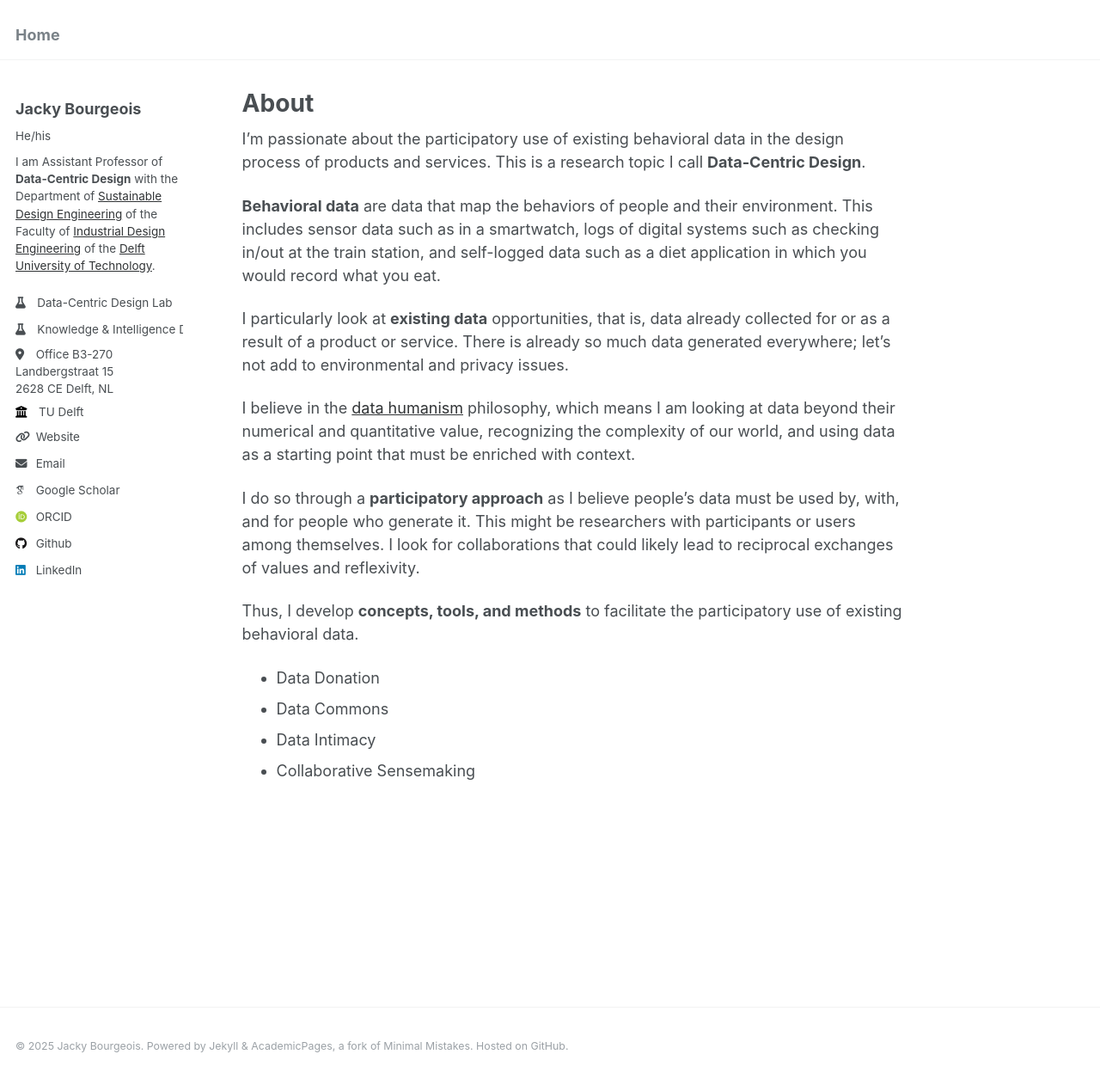
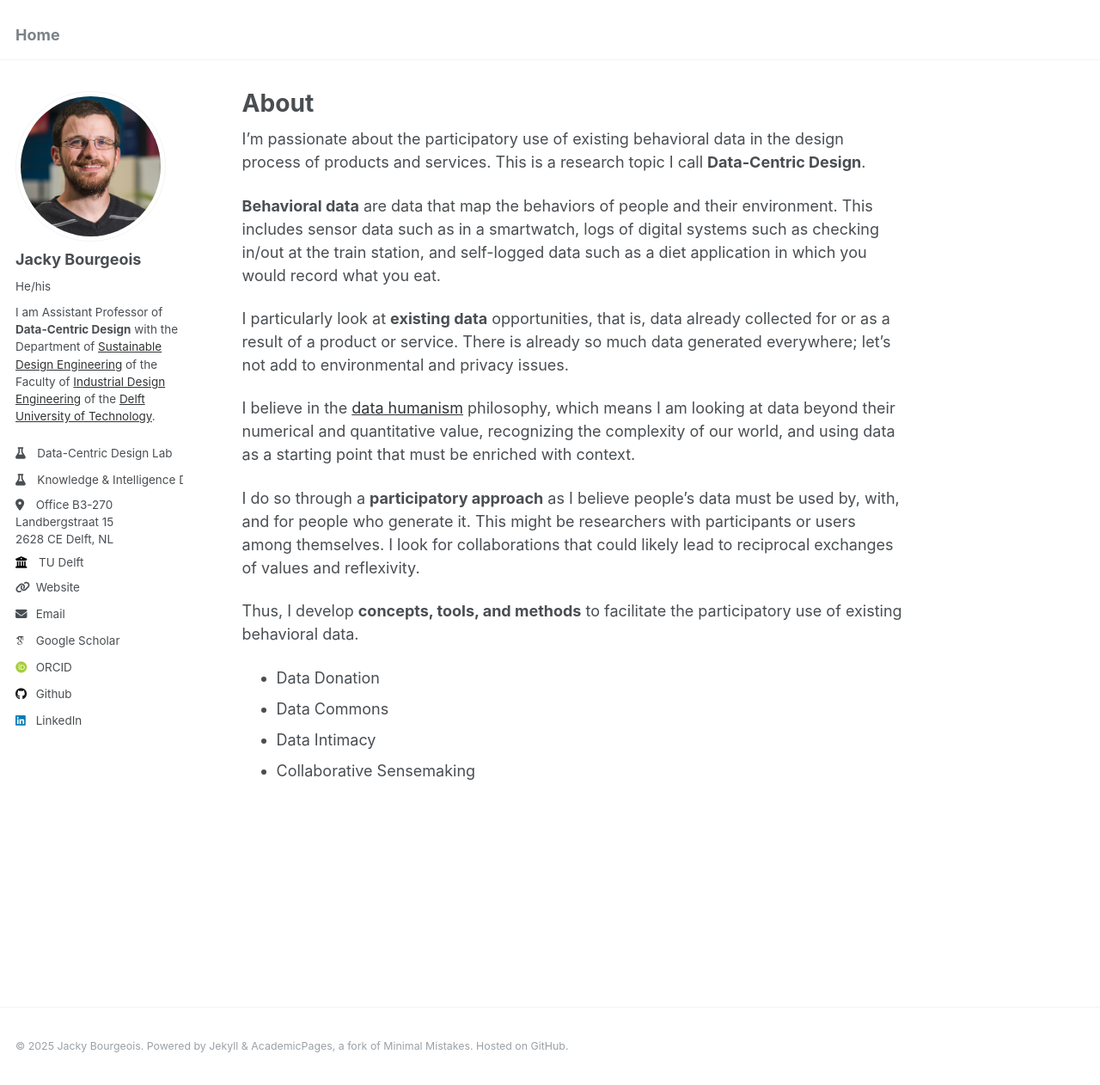
Before and after one commit to jackybourgeois/jackybourgeois.github.io, a Jekyll site: the page built from _pages/about.md, in a window 1280 px wide and 1262 px high. Shown: the whole window at 86% size. Built offline with Jekyll 4.4.1, drawn with Linux system fonts in a browser that asks for light colours; some web fonts are replaced.

Commit message:
add profile picture

```diff
--- a/_includes/author-profile.html
+++ b/_includes/author-profile.html
@@ -6,13 +6,13 @@
 
 <div itemscope itemtype="http://schema.org/Person">
 
-  <!-- <div class="author__avatar">
+  <div class="author__avatar">
     {% if author.avatar contains "://" %}
     	<img src="{{ author.avatar }}" alt="{{ author.name }}">
     {% else %}
     	<img src="{{ author.avatar | prepend: "/images/" | prepend: base_path }}" class="author__avatar" alt="{{ author.name }}">
     {% endif %}
-  </div> -->
+  </div>
 
   <div class="author__content">
     <h3 class="author__name">{{ author.name }}</h3>
```
